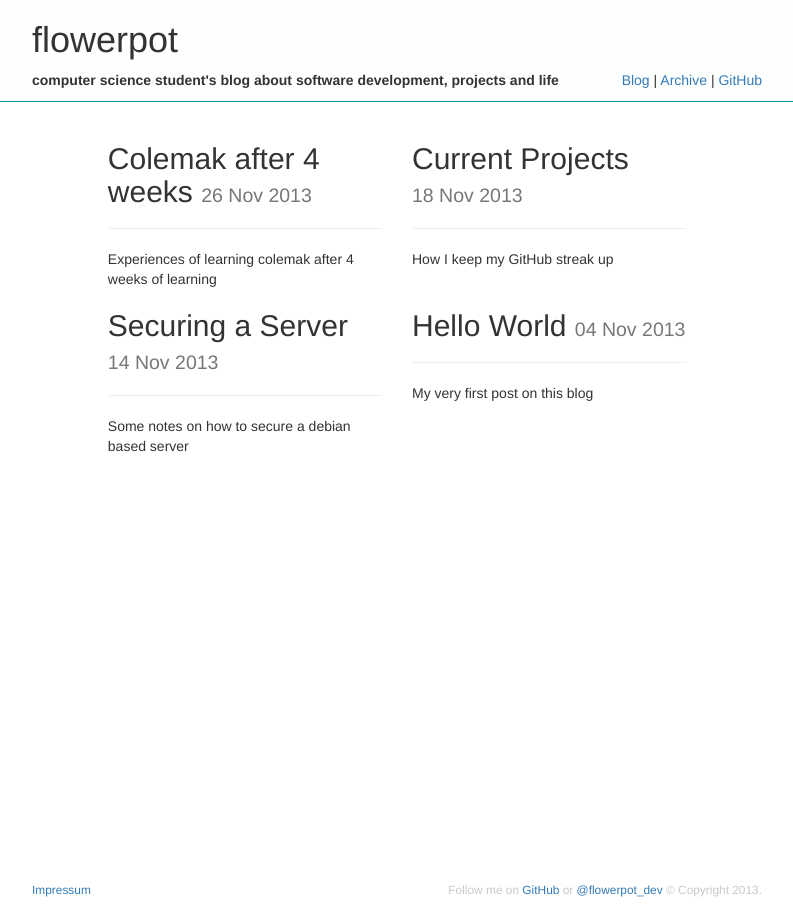
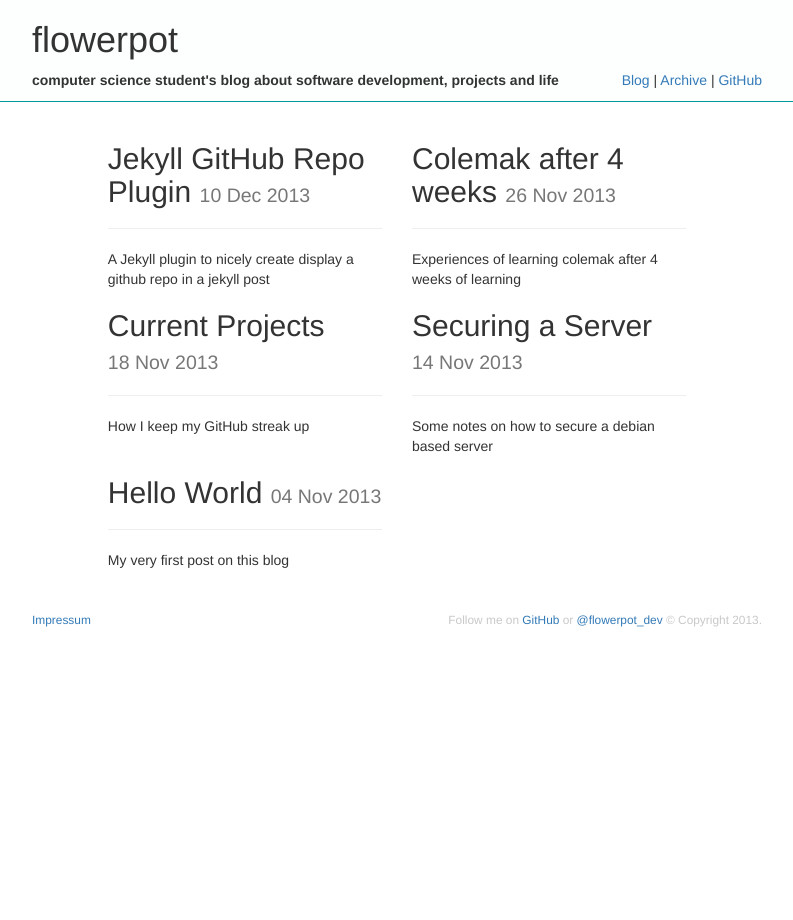
Before and after one commit to flower-pot/blog, a Jekyll site: the page built from archive/index.markdown, in a window 1280 px wide. Shown: the whole page, without its empty margins (243-1036 px from the left). Built offline with Jekyll 4.4.1, drawn with Linux system fonts in a browser that asks for light colours; nearby versions of some CDN libraries; Markdown is read by kramdown in place of the engine named in the settings; comment, search, counter and statistics services are not loaded; some of the changed lines change nothing that is shown.

Commit message:
add jekyll plugin post

```diff
--- a/_config.yml
+++ b/_config.yml
@@ -19,7 +19,7 @@ pygments:    true
 
 relative_permalinks: true
 
-permalink:     date
+permalink: /:year/:month/:day/:title
 paginate_path: 'page:num'
 
 markdown:      maruku
--- a/_includes/footer.html
+++ b/_includes/footer.html
@@ -11,18 +11,18 @@
 <script src="http://code.jquery.com/jquery.js"></script>
 <!-- Piwik -->
 <script type="text/javascript">
-var _paq = _paq || [];
-_paq.push(['trackPageView']);
-_paq.push(['enableLinkTracking']);
-(function() {
- var u=(("https:" == document.location.protocol) ? "https" : "http") + "://analytics.suploy.com//";
- _paq.push(['setTrackerUrl', u+'piwik.php']);
- _paq.push(['setSiteId', 1]);
- var d=document, g=d.createElement('script'), s=d.getElementsByTagName('script')[0]; g.type='text/javascript';
- g.defer=true; g.async=true; g.src=u+'piwik.js'; s.parentNode.insertBefore(g,s);
- })();
+  var _paq = _paq || [];
+  _paq.push(["trackPageView"]);
+  _paq.push(["enableLinkTracking"]);
+
+  (function() {
+    var u=(("https:" == document.location.protocol) ? "https" : "http") + "://analytics.suploy.com/";
+    _paq.push(["setTrackerUrl", u+"piwik.php"]);
+    _paq.push(["setSiteId", "2"]);
+    var d=document, g=d.createElement("script"), s=d.getElementsByTagName("script")[0]; g.type="text/javascript";
+    g.defer=true; g.async=true; g.src=u+"piwik.js"; s.parentNode.insertBefore(g,s);
+  })();
 </script>
-<noscript><p><img src="http://analytics.suploy.com/piwik.php?idsite=1" style="border:0" alt="" /></p></noscript>
 <!-- End Piwik Code -->
 </body>
 </html>
--- a/_includes/header.html
+++ b/_includes/header.html
@@ -6,7 +6,7 @@
 <meta name="keywords" content="">
 <meta name="viewport" content="width=device-width, initial-scale=1.0">
 <meta http-equiv="Content-Type" content="text/html; charset=UTF-8" >
-<link rel="stylesheet" href="http://netdna.bootstrapcdn.com/bootstrap/3.0.0/css/bootstrap.min.css">
+<link rel="stylesheet" href="http://netdna.bootstrapcdn.com/bootstrap/3.0.3/css/bootstrap.min.css">
 <link rel="stylesheet" href="http://netdna.bootstrapcdn.com/font-awesome/4.0.3/css/font-awesome.css">
 <link rel="stylesheet" href="{{ site.url }}/assets/css/style.css" type="text/css">
 
--- /dev/null
+++ b/_posts/2013-12-10-jekyll-github-repo-plugin.markdown
@@ -0,0 +1,29 @@
+---
+layout: post
+title: Jekyll GitHub Repo Plugin
+teaser: A Jekyll plugin to nicely create display a github repo in a jekyll post
+---
+
+I was actually very surprised that no one up until now had published a plugin
+like this, I mean it's not like GitHub is alien to people using Jekyll for
+their site. Most people I know even use GitHub pages to host their blog.
+Why not? It's free and fairly reliable.
+
+In my first attempt of writing the post about my current projects, I just pasted
+links to a GitHub repository. I did not like that very much, and when I
+discovered how my friend [Christoph](https://github.com/jarus) displays
+repositories on his blog, it inspired me to write a Jekyll plugin and publish
+it so everyone can use it.
+
+If you look at his [blog](http://thelabmill.de) you will notice some
+similarities ;)
+
+####So here it is:
+
+{% render_github_repo flower-pot/jekyll-github-repo-plugin %}
+
+I realize a GitHub repo might be a bit too much for this. A gist would also
+do, but I think it's a nice way to demonstrate the functionality. Feel free to
+fork it to change the style.
+
+Cheers
```
